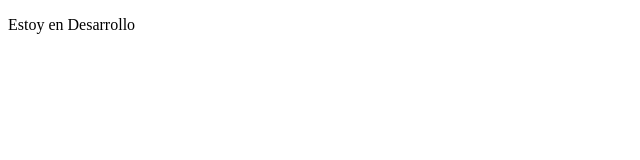
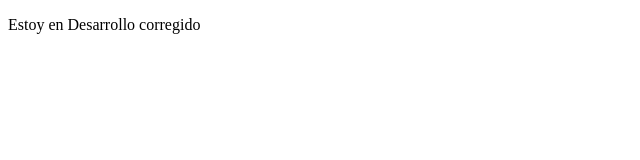
Before and after one commit to alejandrodelcarpio/PrimeraPagina, a plain HTML site: page PrimeraPagina/index.html in a window 1280 px wide. Shown: the full height of the page, 0-640 px from the left. Drawn offline with Linux system fonts and the light colour scheme.

Commit message:
Agregando Texto

```diff
--- a/PrimeraPagina/index.html
+++ b/PrimeraPagina/index.html
@@ -6,6 +6,6 @@
     <title>Document</title>
 </head>
 <body>
-    <p>Estoy en Desarrollo</p>
+    <p>Estoy en Desarrollo corregido</p>
 </body>
 </html>
```
